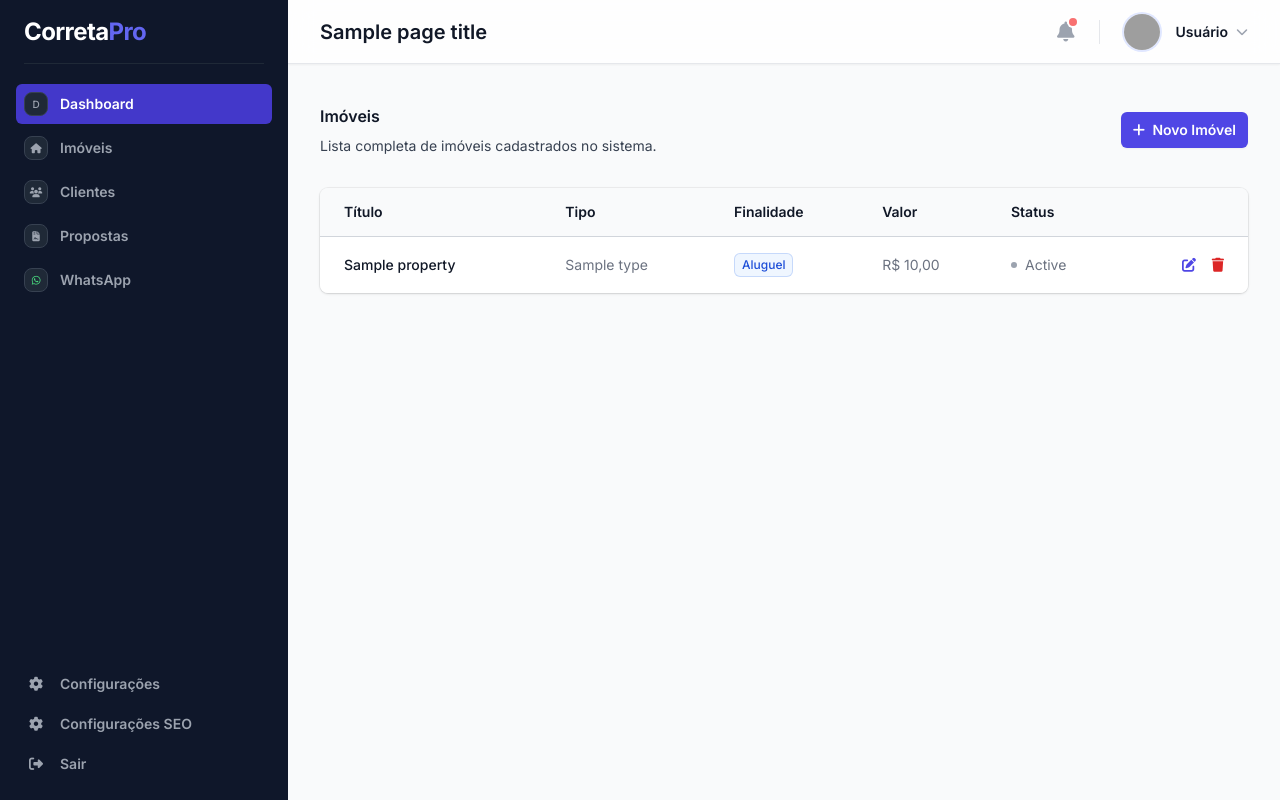
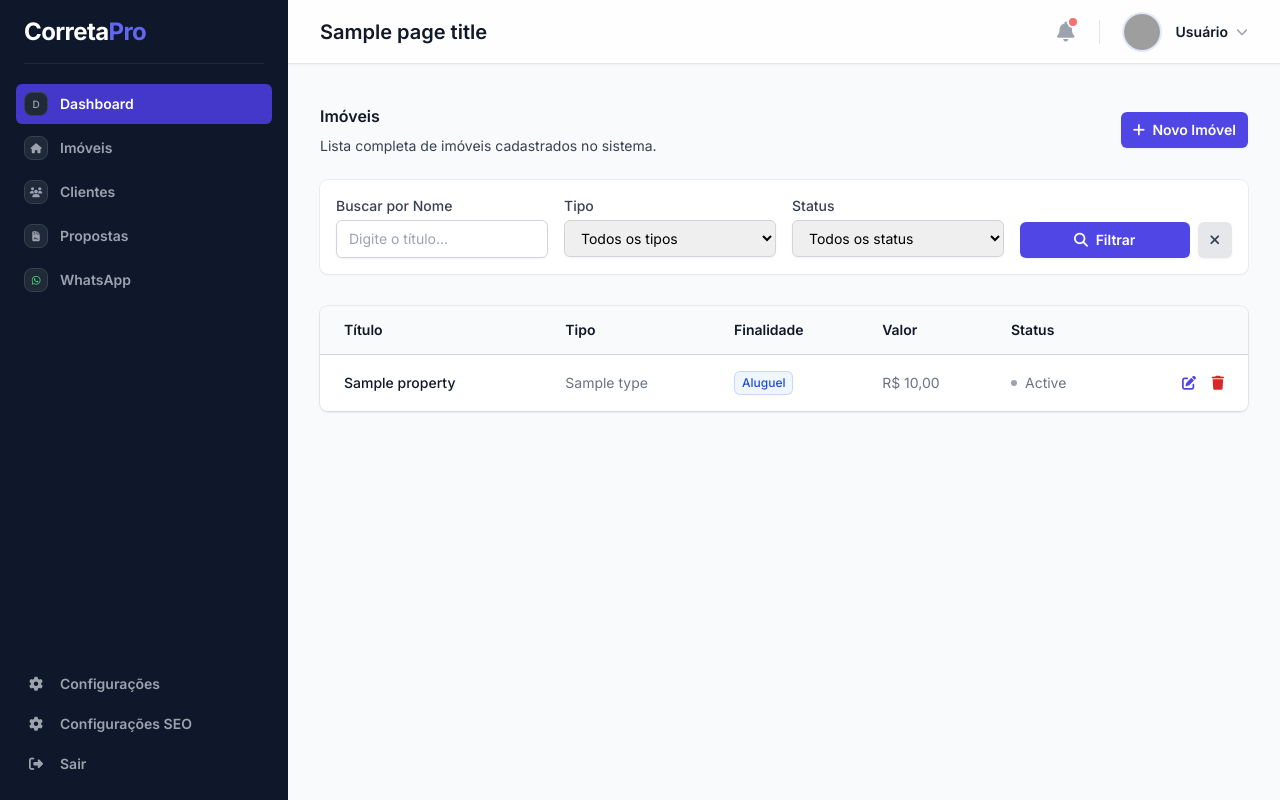
Before and after one commit to fredericopaulista/crm_imob, a PHP site: template views/properties/index.php in a window 1280 px wide. Run offline with PHP 8.4, Linux system fonts and the light colour scheme; the template is opened without the code that fills it: most values are stand-ins (such as "Sample title", 1, 10 or a date in 2020); some libraries are stand-ins or nearby versions; grey boxes are pictures that could not be loaded.

Commit message:
feat: Introduce property filtering by search, type, and status, alongside a new SQL script for database encoding fixes.

```diff
--- a/views/properties/index.php
+++ b/views/properties/index.php
@@ -9,6 +9,51 @@
         </a>
     </div>
 </div>
+
+<!-- Search Filter -->
+<div class="mt-6 bg-white shadow-sm ring-1 ring-gray-900/5 sm:rounded-lg p-4">
+    <form method="GET" action="<?php echo APP_URL; ?>/painel/imoveis" class="grid grid-cols-1 gap-4 sm:grid-cols-4">
+        <div>
+            <label for="search" class="block text-sm font-medium text-gray-700 mb-1">Buscar por Nome</label>
+            <input type="text" name="search" id="search" value="<?php echo isset($_GET['search']) ? htmlspecialchars($_GET['search']) : ''; ?>"
+                   class="block w-full rounded-md border-gray-300 shadow-sm focus:border-indigo-500 focus:ring-indigo-500 sm:text-sm px-3 py-2 border"
+                   placeholder="Digite o título...">
+        </div>
+
+        <div>
+            <label for="type" class="block text-sm font-medium text-gray-700 mb-1">Tipo</label>
+            <select name="type" id="type" class="block w-full rounded-md border-gray-300 shadow-sm focus:border-indigo-500 focus:ring-indigo-500 sm:text-sm px-3 py-2 border">
+                <option value="">Todos os tipos</option>
+                <option value="Apartamento" <?php echo (isset($_GET['type']) && $_GET['type'] == 'Apartamento') ? 'selected' : ''; ?>>Apartamento</option>
+                <option value="Casa" <?php echo (isset($_GET['type']) && $_GET['type'] == 'Casa') ? 'selected' : ''; ?>>Casa</option>
+                <option value="Cobertura" <?php echo (isset($_GET['type']) && $_GET['type'] == 'Cobertura') ? 'selected' : ''; ?>>Cobertura</option>
+                <option value="Sobrado" <?php echo (isset($_GET['type']) && $_GET['type'] == 'Sobrado') ? 'selected' : ''; ?>>Sobrado</option>
+                <option value="Loft" <?php echo (isset($_GET['type']) && $_GET['type'] == 'Loft') ? 'selected' : ''; ?>>Loft</option>
+            </select>
+        </div>
+
+        <div>
+            <label for="status" class="block text-sm font-medium text-gray-700 mb-1">Status</label>
+            <select name="status" id="status" class="block w-full rounded-md border-gray-300 shadow-sm focus:border-indigo-500 focus:ring-indigo-500 sm:text-sm px-3 py-2 border">
+                <option value="">Todos os status</option>
+                <option value="available" <?php echo (isset($_GET['status']) && $_GET['status'] == 'available') ? 'selected' : ''; ?>>Disponível</option>
+                <option value="sold" <?php echo (isset($_GET['status']) && $_GET['status'] == 'sold') ? 'selected' : ''; ?>>Vendido</option>
+                <option value="rented" <?php echo (isset($_GET['status']) && $_GET['status'] == 'rented') ? 'selected' : ''; ?>>Alugado</option>
+                <option value="unavailable" <?php echo (isset($_GET['status']) && $_GET['status'] == 'unavailable') ? 'selected' : ''; ?>>Indisponível</option>
+            </select>
+        </div>
+
+        <div class="flex items-end gap-2">
+            <button type="submit" class="flex-1 rounded-md bg-indigo-600 px-3 py-2 text-sm font-semibold text-white shadow-sm hover:bg-indigo-500 focus-visible:outline focus-visible:outline-2 focus-visible:outline-offset-2 focus-visible:outline-indigo-600">
+                <i class="fas fa-search mr-1"></i> Filtrar
+            </button>
+            <a href="<?php echo APP_URL; ?>/painel/imoveis" class="rounded-md bg-gray-200 px-3 py-2 text-sm font-semibold text-gray-700 shadow-sm hover:bg-gray-300">
+                <i class="fas fa-times"></i>
+            </a>
+        </div>
+    </form>
+</div>
+
 
 <div class="mt-8 flow-root">
     <div class="-mx-4 -my-2 overflow-x-auto sm:-mx-6 lg:-mx-8">
```
Also changed, not shown: controllers/PropertyController.php (+9 -1 lines), fix_all_encoding.sql (added, +26 -0 lines), models/Property.php (+26 -3 lines).
